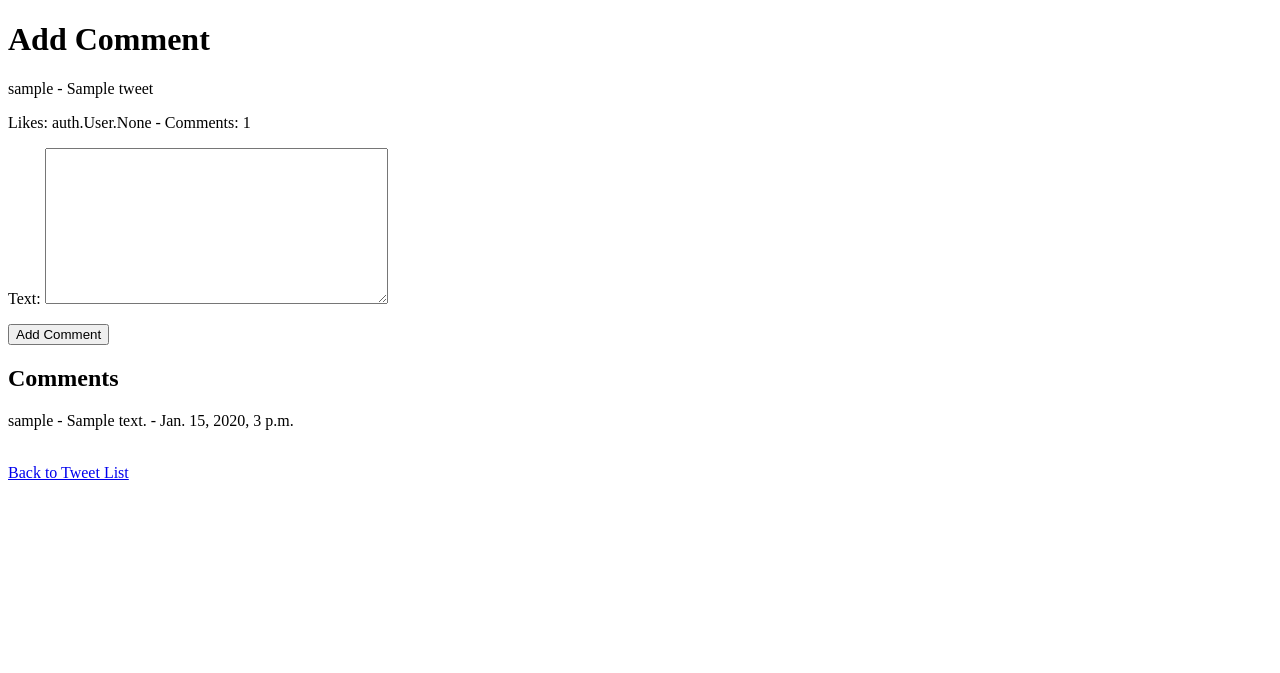
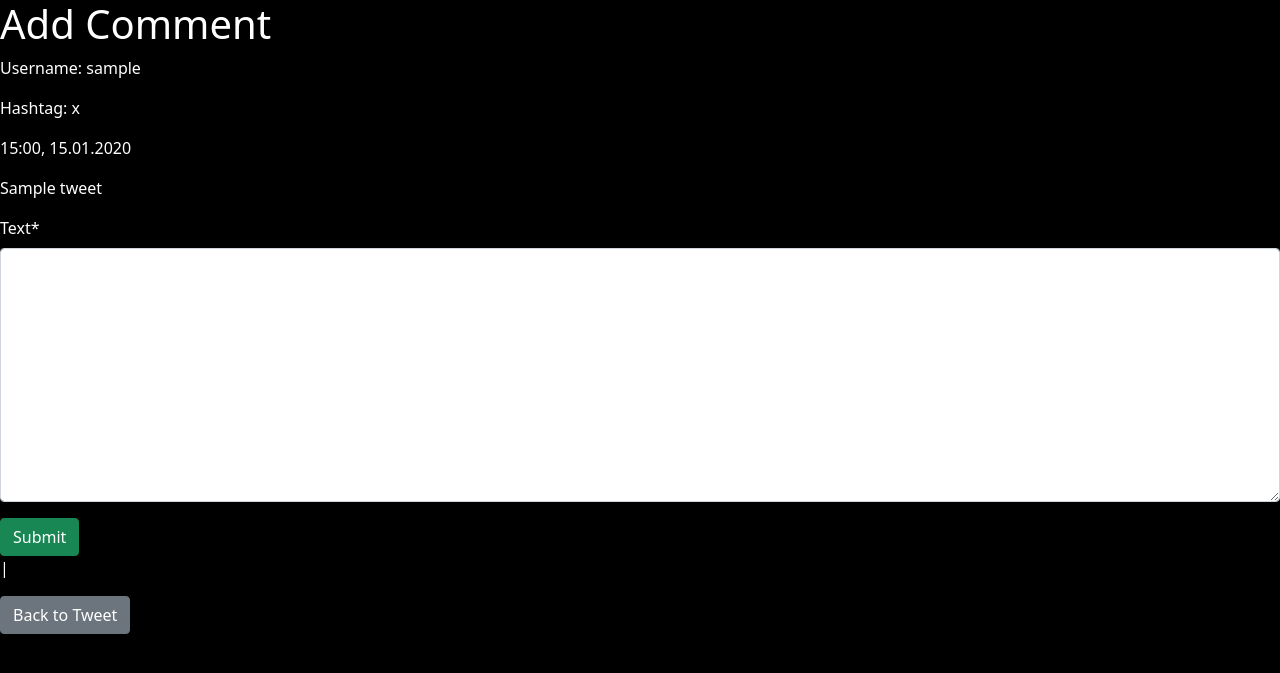
Before and after one commit to RahmatjonIbrohimov/KeepSecret-Django, a Django app: page /add_comment/1/ in a window 1280 px wide. Shown: the top 673 px of the page. Run offline with Django 4.2, Linux system fonts and the light colour scheme; a user stored in the database is signed in; tables that the repository leaves empty hold one stand-in row (values such as "Sample post"); some libraries are stand-ins or nearby versions.

Commit message:
Update: updated view, fixed problem

```diff
--- a/tweet/templates/add_comment.html
+++ b/tweet/templates/add_comment.html
@@ -1,25 +1,35 @@
+{% load crispy_forms_tags %}
+{% load static %}
 <!DOCTYPE html>
 <html lang="en">
 <head>
     <title>Add Comment</title>
+    <link href="https://cdn.jsdelivr.net/npm/bootstrap@5.0.2/dist/css/bootstrap.min.css" rel="stylesheet" integrity="sha384-EVSTQN3/azprG1Anm3QDgpJLIm9Nao0Yz1ztcQTwFspd3yD65VohhpuuCOmLASjC" crossorigin="anonymous">
+    <link rel="stylesheet" href="{% static 'main.css' %}">
 </head>
 <body>
     <h1>Add Comment</h1>
-    <p>{{ tweet.user.username }} - {{ tweet.question }}</p>
-    <p>Likes: {{ tweet.likes }} - Comments: {{ tweet.comment_count }}</p>
+    <div class="profile-user">
+        <div class="user-name">
+            <p class="p-username"> Username: {{ tweet.user.username }}</p>
+            <p>Hashtag: {{ tweet.hashtag }}</p>
+            <p class="p-tweet-date"> {{ tweet.date|date:"H:i, d.m.Y" }} </p>
+        </div>
+    </div>
+    <p>{{ tweet.question }}</p>
 
     <form method="post" action="{% url 'add_comment' tweet.id %}">
         {% csrf_token %}
-        {{ form.as_p }}
-        <button type="submit">Add Comment</button>
+        {{ form|crispy }}
+        <div class="button-form">
+            <button type="submit" class="submit btn btn-success">Submit</button>
+            <p class="tweet-p">|</p>
+            <a href="{% url 'tweet_list' %}" class="btn btn-secondary">Back to Tweet</a>
+        </div>
     </form>
 
-    <h2>Comments</h2>
-    {% for comment in comments %}
-        <p>{{ comment.user.username }} - {{ comment.text }} - {{ comment.date }}</p>
-    {% endfor %}
-
-    <br>
-    <a href="{% url 'tweet_list' %}">Back to Tweet List</a>
+    <script src="https://cdn.jsdelivr.net/npm/bootstrap@5.0.2/dist/js/bootstrap.bundle.min.js" integrity="sha384-MrcW6ZMFYlzcLA8Nl+NtUVF0sA7MsXsP1UyJoMp4YLEuNSfAP+JcXn/tWtIaxVXM" crossorigin="anonymous"></script>
+    <script src="https://cdn.jsdelivr.net/npm/@popperjs/core@2.9.2/dist/umd/popper.min.js" integrity="sha384-IQsoLXl5PILFhosVNubq5LC7Qb9DXgDA9i+tQ8Zj3iwWAwPtgFTxbJ8NT4GN1R8p" crossorigin="anonymous"></script>
+    <script src="https://cdn.jsdelivr.net/npm/bootstrap@5.0.2/dist/js/bootstrap.min.js" integrity="sha384-cVKIPhGWiC2Al4u+LWgxfKTRIcfu0JTxR+EQDz/bgldoEyl4H0zUF0QKbrJ0EcQF" crossorigin="anonymous"></script>
 </body>
 </html>
```
